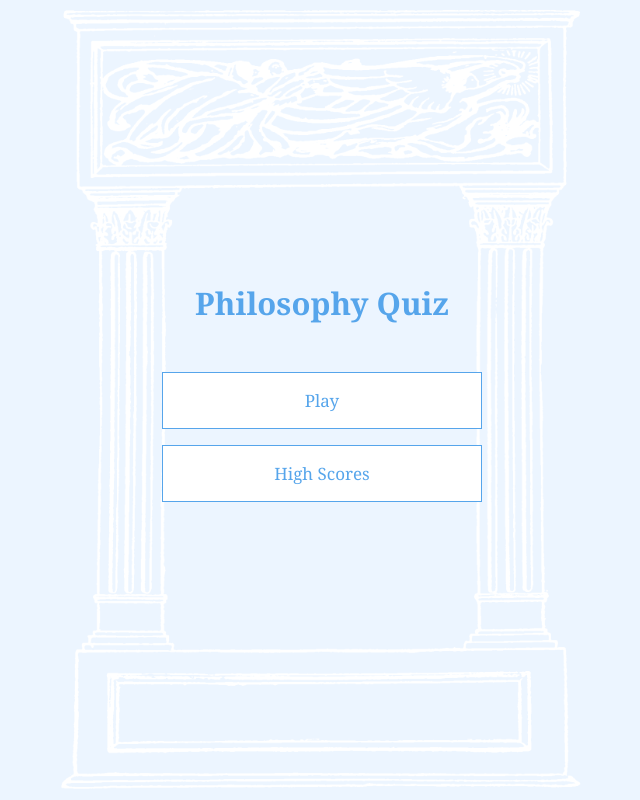
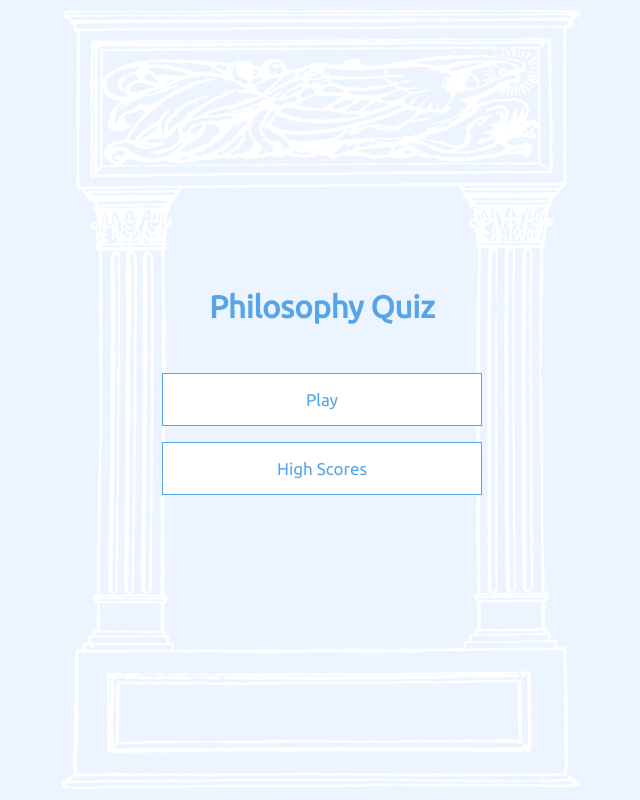
Before and after one commit to irfankurtagic/philosophy-quiz, a plain HTML site: page index.html in a window 1280 px wide. Shown: the whole page, without its empty margins (318-958 px from the left). Drawn offline with Linux system fonts and the light colour scheme.

Commit message:
Add files via upload

```diff
--- a/app.css
+++ b/app.css
@@ -14,7 +14,7 @@
 }
 
 html {
-  font-family: Cambria, Cochin, Georgia, Times, 'Times New Roman', serif;
+  font-family: 'Ubuntu';
 }
 
 h1,
@@ -162,3 +162,9 @@ input::placeholder {
     box-shadow: none;
   }
 }
+
+
+@font-face {
+  font-family: 'Ubuntu';
+  src: url(/Ubuntu-Regular.ttf);
+}
```
Also changed, not shown: Ubuntu-Regular.ttf (added).
